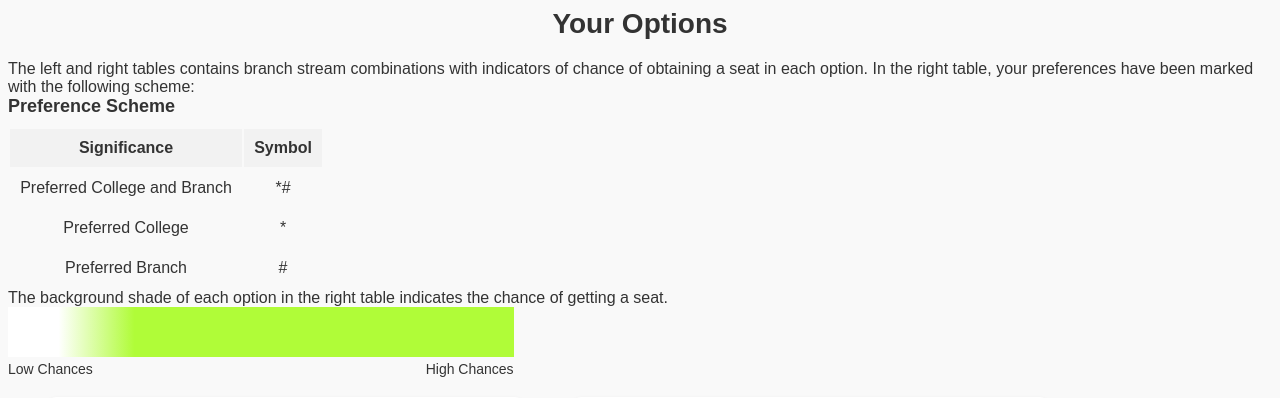
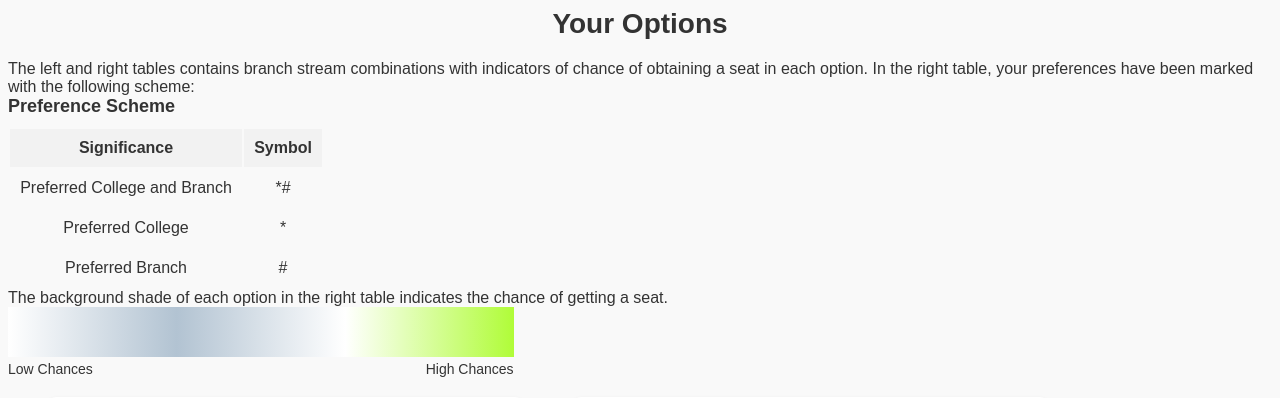
Before and after one commit to nihit-agarwal/flask-fire-counseling, a Flask app: template server/src/templates/result.html in a window 1280 px wide. Shown: the top 398 px of the page. Run offline with Flask 3, Linux system fonts and the light colour scheme; the template is opened without the code that fills it, so the values that code supplies are empty.

Commit message:
scale test 3.

```diff
--- a/static/resultStyles.css
+++ b/static/resultStyles.css
@@ -117,8 +117,7 @@ tr.chartreuse {
   position: relative;
   width: 40%;
   height: 50px;
-  background-image: linear-gradient(90deg, #ffffff 10%, #B2C3D2 10%, #ffffff 10%,
-                    #B0FC38 25%);
+  background-image: linear-gradient(90deg, #ffffff , #B2C3D2 , #ffffff , #B0FC38);
 }
 
 .color-scale .label-left,
```
